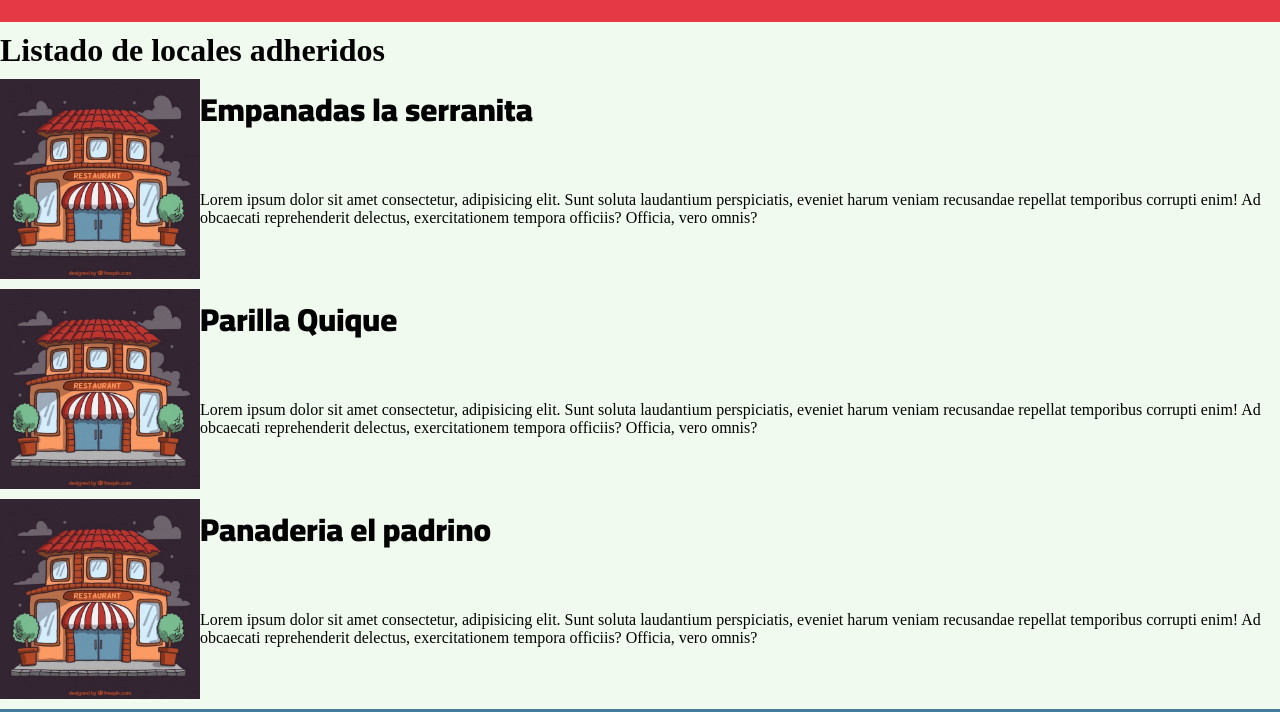
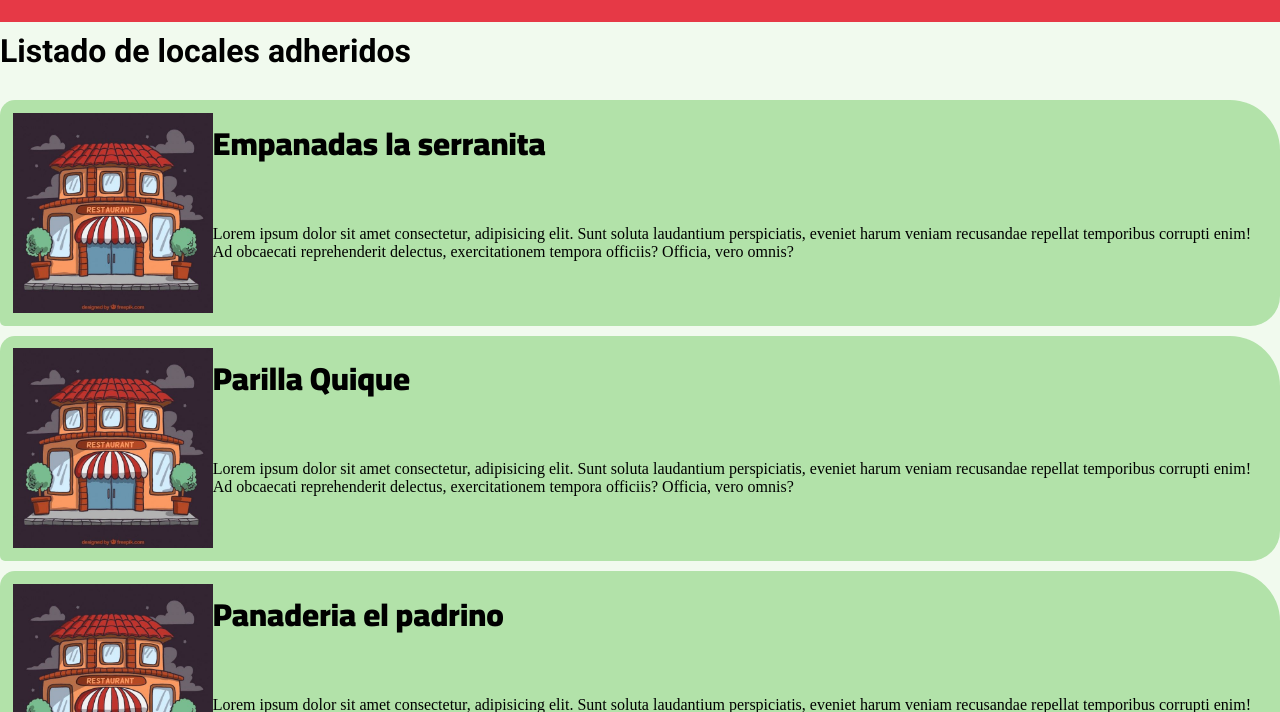
Before and after one commit to leolgutierrez/Pagina-comida, a plain HTML site: page secciones/locales.html in a window 1280 px wide. Shown: the part 88-800 px from the top of the page. Drawn offline with Linux system fonts and the light colour scheme.

Commit message:
cambios en locales

```diff
--- a/styles/styles.css
+++ b/styles/styles.css
@@ -1,5 +1,7 @@
 @import url('https://fonts.googleapis.com/css2?family=Cairo:wght@900&family=Roboto:wght@100&display=swap');
 @import url('https://fonts.googleapis.com/css2?family=Roboto&display=swap');
+@import url('https://fonts.googleapis.com/css2?family=Roboto:wght@700&display=swap');/* font-family: 'Roboto', sans-serif; */
+
 
 .fuente-subtitulo{
   font-family: 'Cairo', sans-serif;
@@ -7,7 +9,8 @@
 }
 .Titulo-pantalla{
   margin-top: 10px;
-  margin-bottom: 10px;
+  margin-bottom: 30px;
+  font-family: 'Roboto', sans-serif;
 }
 
 *{
@@ -146,6 +149,8 @@ footer{
 
 .grid-locales{
   display: grid;
+  border-radius: 15px 50px 30px 5px;
+  background-color: rgb(178, 226, 169);
   grid-template-areas:
   "local-imagen local-nombre"
   "local-imagen local-descripcion";
@@ -154,7 +159,7 @@ footer{
   grid-template-columns: 1fr auto;
 
   margin-bottom: 10px;
-
+  padding: 1%;
 
 }
 
```
Also changed, not shown: imagenes/restoran 5.jpg (added), imagenes/restoran1.jpg (added), imagenes/restoran2.jpg (added), imagenes/restoran3.jpg (added), imagenes/restoran4.jpg (added), imagenes/restoran5.jpg (added).
